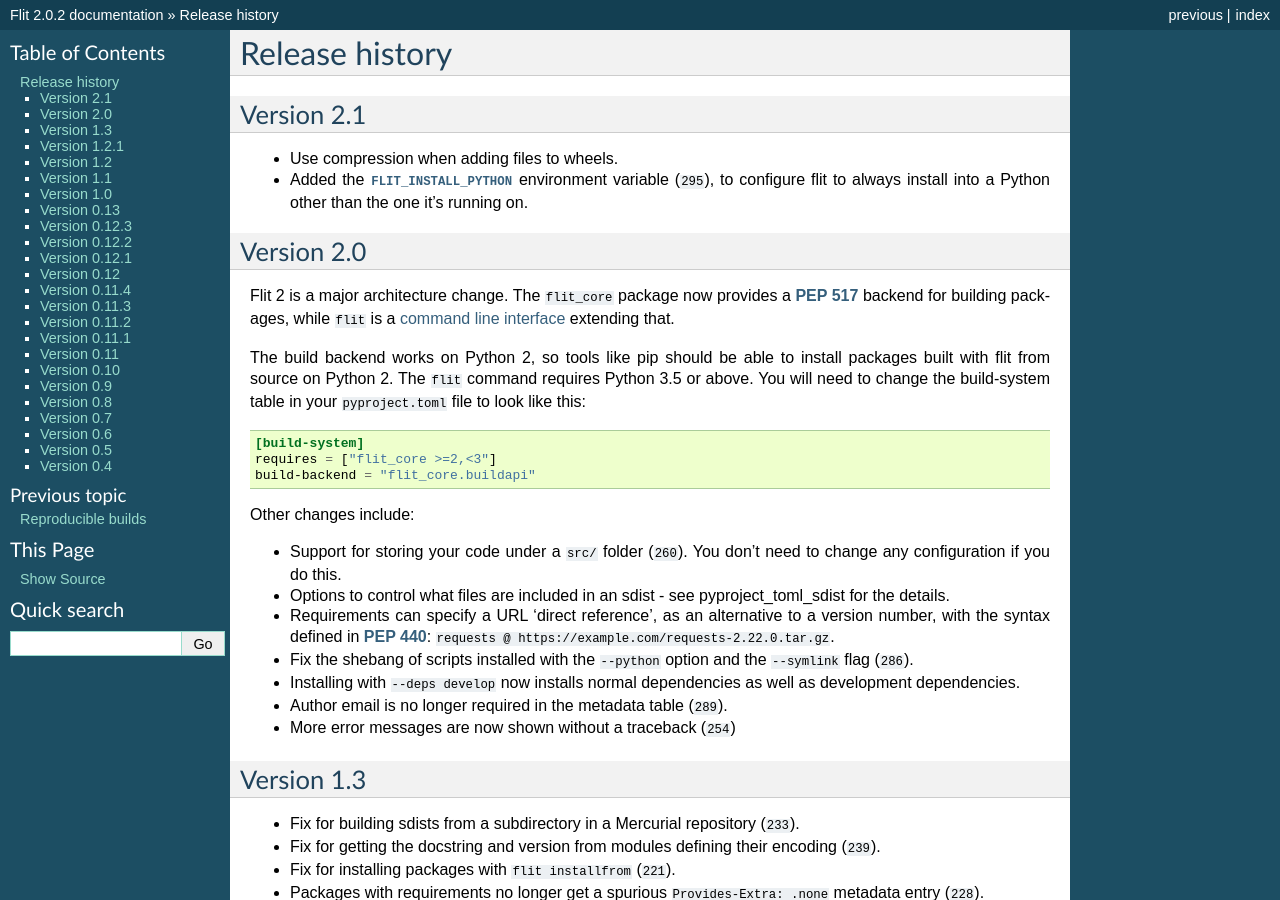
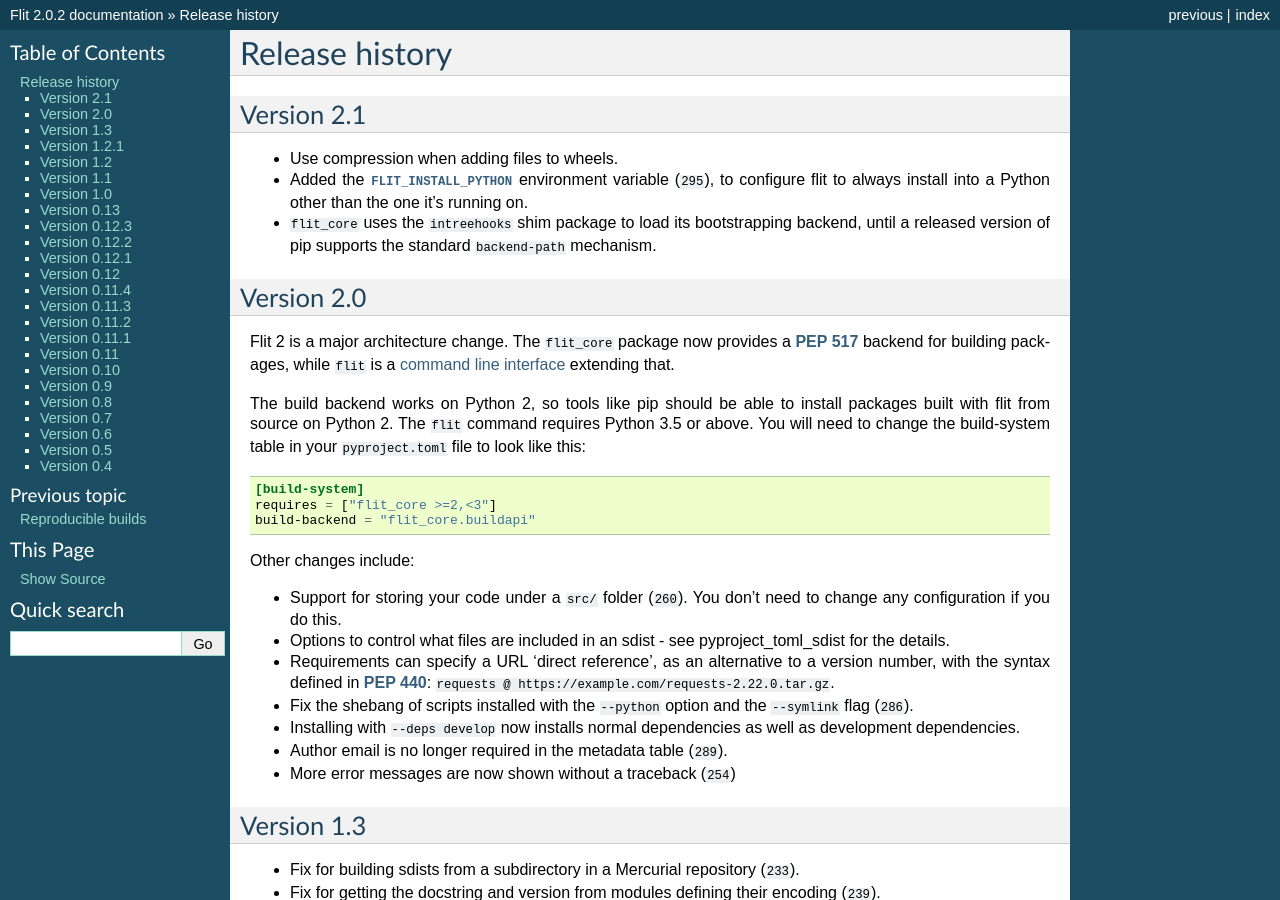
Before and after one commit to pypa/flit, a Sphinx documentation site: the page built from doc/history.rst, in a window 1280 px wide and 900 px high. Built offline with Sphinx 7.4.7, drawn with Linux system fonts in a browser that asks for light colours; pages that are not in the unit, such as notebooks, are missing from menus; cross-references to code outside the pages are shown as plain code.

Commit message:
Use intreehooks for bootstrapping flit_core
Closes gh-298

This is a temporary workaround until a released version of pip supports the
official backend-path mechanism.

```diff
--- a/doc/history.rst
+++ b/doc/history.rst
@@ -8,6 +8,9 @@
 - Added the :envvar:`FLIT_INSTALL_PYTHON` environment variable (:ghpull:`295`),
   to configure flit to always install into a Python other than the one it's
   running on.
+- ``flit_core`` uses the ``intreehooks`` shim package to load its bootstrapping
+  backend, until a released version of pip supports the standard
+  ``backend-path`` mechanism.
 
 Version 2.0
 -----------
```
Also changed, not shown: 1 other file.
